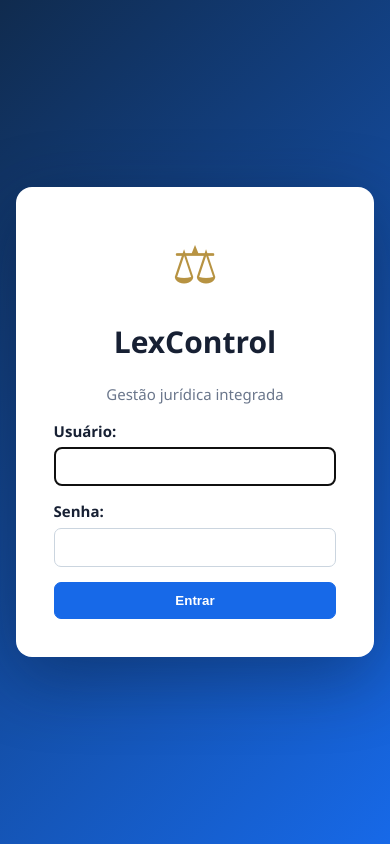
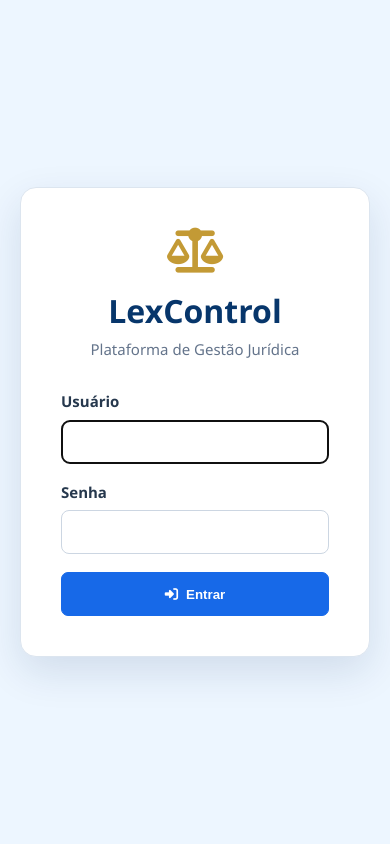
Before and after one commit to lucaslsx21/LexControlAdvocacia, a Django app: page /login/ in a window 390 px wide. Run offline with Django 5.2, Linux system fonts and the light colour scheme.

Commit message:
corrigindo as rotas

```diff
--- a/config/settings.py
+++ b/config/settings.py
@@ -141,11 +141,11 @@ DEFAULT_AUTO_FIELD = "django.db.models.BigAutoField"
 
 MAX_PROCESS_UPLOAD_SIZE = 50 * 1024 * 1024
 
-LOGIN_URL = "login"
+LOGIN_URL = "/login/"
 
-LOGIN_REDIRECT_URL = "dashboard"
+LOGIN_REDIRECT_URL = "/"
 
-LOGOUT_REDIRECT_URL = "login"
+LOGOUT_REDIRECT_URL = "/login/"
 
 
 OPENAI_API_KEY = os.getenv(
--- a/config/urls.py
+++ b/config/urls.py
@@ -1,14 +1,24 @@
 from django.contrib import admin
 from django.contrib.auth import views as auth_views
 from django.urls import include, path
-from django.conf import settings
-from django.conf.urls.static import static
+
 
 urlpatterns = [
     path("admin/", admin.site.urls),
-    path("login/", auth_views.LoginView.as_view(template_name="registration/login.html"), name="login"),
-    path("logout/", auth_views.LogoutView.as_view(), name="logout"),
+
+    path(
+        "login/",
+        auth_views.LoginView.as_view(
+            template_name="registration/login.html"
+        ),
+        name="login",
+    ),
+
+    path(
+        "logout/",
+        auth_views.LogoutView.as_view(),
+        name="logout",
+    ),
+
     path("", include("juridico.urls")),
 ]
-if settings.DEBUG:
-    urlpatterns += static(settings.MEDIA_URL, document_root=settings.MEDIA_ROOT)
--- a/juridico/urls.py
+++ b/juridico/urls.py
@@ -1,24 +1,161 @@
 from django.urls import path
 from . import views
 
+
 urlpatterns = [
-    path("", views.dashboard, name="dashboard"), path("busca/", views.busca_global, name="busca_global"),
-    path("advogados/", views.advogados, name="advogados"), path("advogados/novo/", views.advogado_novo, name="advogado_novo"),
-    path("advogados/<int:pk>/", views.advogado_detalhe, name="advogado_detalhe"), path("advogados/<int:pk>/editar/", views.advogado_editar, name="advogado_editar"),
-    path("advogados/<int:pk>/excluir/", views.advogado_excluir, name="advogado_excluir"),
-    path("historicos/novo/", views.historico_novo, name="historico_novo"),
-    path("processos/", views.processos, name="processos"), path("processos/novo/", views.processo_novo, name="processo_novo"),
-    path("processos/<int:pk>/", views.processo_detalhe, name="processo_detalhe"), path("processos/<int:pk>/editar/", views.processo_editar, name="processo_editar"),
-    path("processos/<int:pk>/excluir/", views.processo_excluir, name="processo_excluir"), path("processos/importar/", views.processo_importar, name="processo_importar"),
-    path("andamentos/novo/", views.andamento_novo, name="andamento_novo"), path("resultados/", views.resultados, name="resultados"),
-    path("estoque/", views.estoque, name="estoque"), path("estoque/material/novo/", views.material_novo, name="material_novo"),
-    path("estoque/movimentar/", views.movimentacao_nova, name="movimentacao_nova"),
-    path("exportar/<str:modulo>/<str:formato>/", views.exportar, name="exportar"),
-    path("ia/peticoes/", views.peticoes_ia, name="peticoes_ia"),
-    path("processos/<int:processo_id>/gerar-peticao/", views.peticao_ia_nova, name="peticao_ia_nova"),
-    path("ia/peticoes/<int:pk>/", views.peticao_ia_detalhe, name="peticao_ia_detalhe"),
-    path("ia/peticoes/<int:pk>/revisar/", views.peticao_ia_revisar, name="peticao_ia_revisar"),
-    path("ia/peticoes/<int:pk>/excluir/", views.peticao_ia_excluir, name="peticao_ia_excluir"),
-    path("ia/peticoes/<int:pk>/word/", views.peticao_ia_word, name="peticao_ia_word"),
-    path("ia/peticoes/<int:pk>/pdf/", views.peticao_ia_pdf, name="peticao_ia_pdf"),
+    path("", views.dashboard, name="dashboard"),
+
+    path("advogados/", views.advogados, name="advogados"),
+
+    path(
+        "advogados/novo/",
+        views.advogado_novo,
+        name="advogado_novo"
+    ),
+
+    path(
+        "advogados/<int:pk>/",
+        views.advogado_detalhe,
+        name="advogado_detalhe"
+    ),
+
+    path(
+        "advogados/<int:pk>/editar/",
+        views.advogado_editar,
+        name="advogado_editar"
+    ),
+
+    path(
+        "advogados/<int:pk>/excluir/",
+        views.advogado_excluir,
+        name="advogado_excluir"
+    ),
+
+    path(
+    "exportar/<str:modulo>/<str:formato>/",
+    views.exportar,
+    name="exportar"
+),
+
+
+    path(
+        "processos/",
+        views.processos,
+        name="processos"
+    ),
+
+    path(
+        "processos/novo/",
+        views.processo_novo,
+        name="processo_novo"
+    ),
+
+    path(
+        "processos/importar/",
+        views.processo_importar,
+        name="processo_importar"
+    ),
+
+    path(
+        "processos/<int:pk>/",
+        views.processo_detalhe,
+        name="processo_detalhe"
+    ),
+
+    path(
+        "processos/<int:pk>/editar/",
+        views.processo_editar,
+        name="processo_editar"
+    ),
+
+    path(
+        "processos/<int:pk>/excluir/",
+        views.processo_excluir,
+        name="processo_excluir"
+    ),
+
+
+    path(
+        "andamentos/novo/",
+        views.andamento_novo,
+        name="andamento_novo"
+    ),
+
+
+    # =====================================================
+    # ASSISTENTE DE PETIÇÕES COM IA
+    # =====================================================
+
+    path(
+        "peticoes/",
+        views.peticoes_ia,
+        name="peticoes_ia"
+    ),
+
+    path(
+        "processos/<int:processo_id>/peticao/nova/",
+        views.peticao_ia_nova,
+        name="peticao_ia_nova"
+    ),
+
+    path(
+        "peticoes/<int:pk>/",
+        views.peticao_ia_detalhe,
+        name="peticao_ia_detalhe"
+    ),
+
+    path(
+        "peticoes/<int:pk>/revisar/",
+        views.peticao_ia_revisar,
+        name="peticao_ia_revisar"
+    ),
+
+    path(
+        "peticoes/<int:pk>/excluir/",
+        views.peticao_ia_excluir,
+        name="peticao_ia_excluir"
+    ),
+
+    path(
+        "peticoes/<int:pk>/word/",
+        views.peticao_ia_word,
+        name="peticao_ia_word"
+    ),
+
+    path(
+        "peticoes/<int:pk>/pdf/",
+        views.peticao_ia_pdf,
+        name="peticao_ia_pdf"
+    ),
+
+
+    path(
+        "resultados/",
+        views.resultados,
+        name="resultados"
+    ),
+
+    path(
+        "estoque/",
+        views.estoque,
+        name="estoque"
+    ),
+
+    path(
+        "materiais/novo/",
+        views.material_novo,
+        name="material_novo"
+    ),
+
+    path(
+        "movimentacoes/nova/",
+        views.movimentacao_nova,
+        name="movimentacao_nova"
+    ),
+
+    path(
+        "busca/",
+        views.busca_global,
+        name="busca_global"
+    ),
 ]
--- a/static/css/extra.css
+++ b/static/css/extra.css
@@ -749,5 +749,117 @@ table {
     .panel {
         padding: 12px;
     }
+/* =========================================================
+   LOGIN
+========================================================= */
 
+.login-page {
+    min-height: 100vh;
+
+    display: flex;
+    align-items: center;
+    justify-content: center;
+
+    padding: 20px;
+
+    background: #edf6ff;
 }
+
+.login-card {
+    width: 100%;
+    max-width: 420px;
+
+    padding: 40px;
+
+    background: #ffffff;
+
+    border: 1px solid #dce5ef;
+    border-radius: 16px;
+
+    box-shadow: 0 15px 40px rgba(0, 40, 90, 0.12);
+}
+
+.login-brand {
+    text-align: center;
+
+    margin-bottom: 30px;
+}
+
+.login-brand i {
+    font-size: 45px;
+
+    color: #c39a35;
+
+    margin-bottom: 10px;
+}
+
+.login-brand h1 {
+    margin: 5px 0;
+
+    color: #07366b;
+
+    font-size: 32px;
+}
+
+.login-brand p {
+    margin: 0;
+
+    color: #64748b;
+}
+
+.login-card .field {
+    margin-bottom: 18px;
+}
+
+.login-card label {
+    display: block;
+
+    margin-bottom: 7px;
+
+    font-weight: 600;
+
+    color: #26384d;
+}
+
+.login-card .form-control {
+    width: 100%;
+
+    padding: 12px 14px;
+
+    border: 1px solid #ccd6e2;
+    border-radius: 8px;
+
+    font-size: 16px;
+}
+
+.login-btn {
+    width: 100%;
+
+    display: flex;
+    align-items: center;
+    justify-content: center;
+
+    gap: 8px;
+
+    margin-top: 10px;
+
+    background: #1769e8;
+    color: #ffffff;
+
+    border-color: #1769e8;
+}
+
+.alert-login {
+    padding: 12px;
+
+    margin-bottom: 20px;
+
+    background: #ffe7ea;
+    color: #b4233a;
+
+    border: 1px solid #ffc5cc;
+    border-radius: 8px;
+
+    text-align: center;
+}
+}
--- a/templates/registration/login.html
+++ b/templates/registration/login.html
@@ -1,21 +1,130 @@
 {% load static %}
+
 <!doctype html>
 <html lang="pt-br">
 
 <head>
     <meta charset="utf-8">
-    <meta name="viewport" content="width=device-width">
-    <title>Acesso — LexControl</title>
-    <link rel="stylesheet" href="{% static 'css/style.css' %}">
+
+    <meta
+        name="viewport"
+        content="width=device-width, initial-scale=1"
+    >
+
+    <title>Login | LexControl</title>
+
+    <link
+        rel="stylesheet"
+        href="{% static 'css/style.css' %}"
+    >
+
+    <link
+        rel="stylesheet"
+        href="{% static 'css/extra.css' %}"
+    >
+
+    <link
+        rel="stylesheet"
+        href="https://cdnjs.cloudflare.com/ajax/libs/font-awesome/6.5.2/css/all.min.css"
+    >
 </head>
 
-<body class="login-page">
-    <div class="login-card">
-        <div class="login-logo">⚖</div>
-        <h1>LexControl</h1>
-        <p>Gestão jurídica integrada</p>
-        <form method="post">{% csrf_token %}{{ form.as_p }}<button class="btn primary full">Entrar</button></form>
+<body>
+
+    <div class="login-page">
+
+        <div class="login-card">
+
+            <div class="login-brand">
+
+                <i class="fa-solid fa-scale-balanced"></i>
+
+                <h1>LexControl</h1>
+
+                <p>
+                    Plataforma de Gestão Jurídica
+                </p>
+
+            </div>
+
+
+            {% if form.errors %}
+
+                <div class="alert-login">
+                    Usuário ou senha inválidos.
+                </div>
+
+            {% endif %}
+
+
+            <form method="post">
+
+                {% csrf_token %}
+
+
+                <div class="field">
+
+                    <label for="id_username">
+                        Usuário
+                    </label>
+
+                    <input
+                        type="text"
+                        name="username"
+                        id="id_username"
+                        class="form-control"
+                        required
+                        autofocus
+                    >
+
+                </div>
+
+
+                <div class="field">
+
+                    <label for="id_password">
+                        Senha
+                    </label>
+
+                    <input
+                        type="password"
+                        name="password"
+                        id="id_password"
+                        class="form-control"
+                        required
+                    >
+
+                </div>
+
+
+                {% if next %}
+
+                    <input
+                        type="hidden"
+                        name="next"
+                        value="{{ next }}"
+                    >
+
+                {% endif %}
+
+
+                <button
+                    type="submit"
+                    class="btn login-btn"
+                >
+
+                    <i class="fa-solid fa-right-to-bracket"></i>
+
+                    Entrar
+
+                </button>
+
+            </form>
+
+        </div>
+
     </div>
+
 </body>
 
 </html>
```
